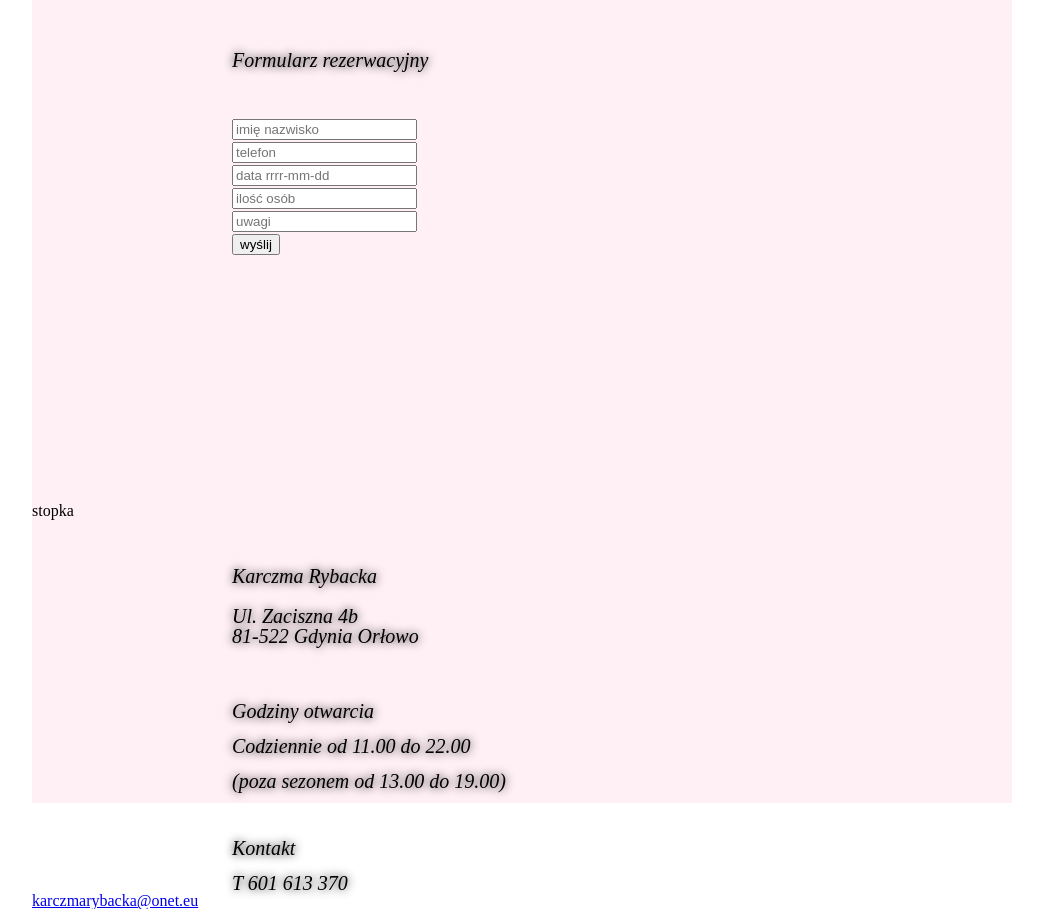
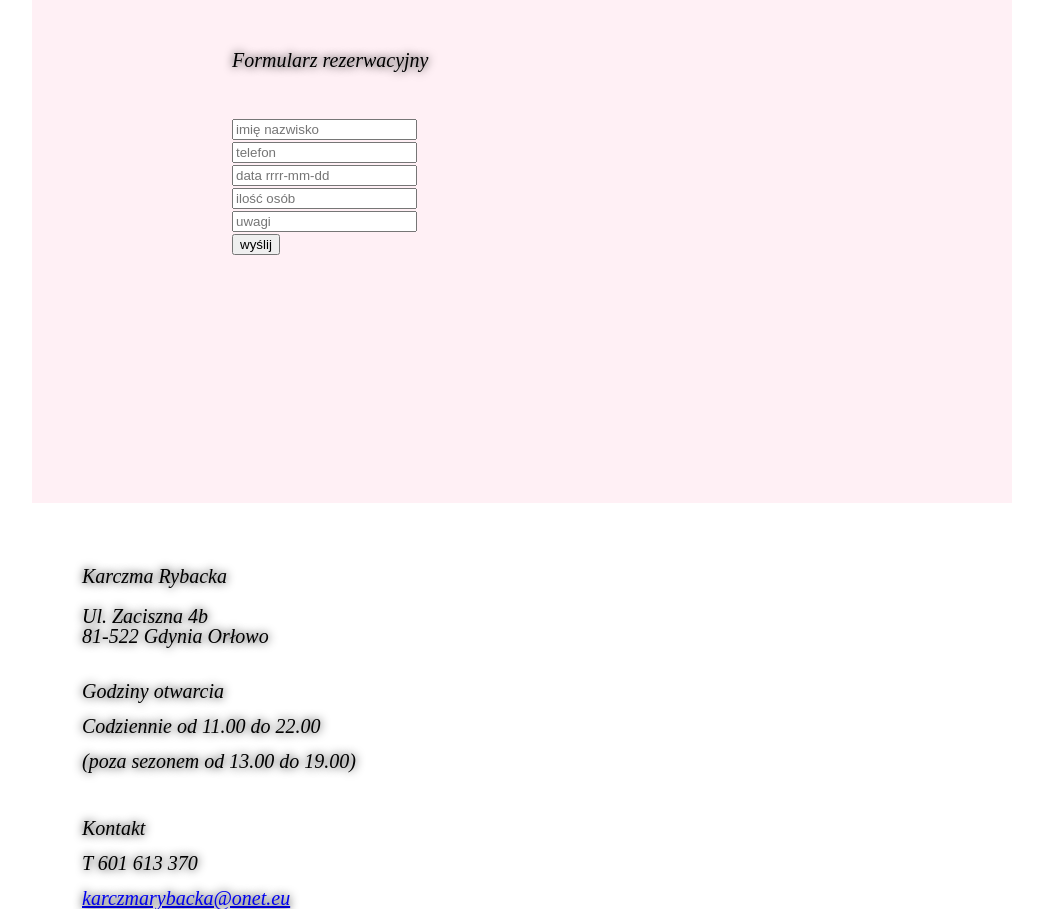
Before and after one commit to Karina2601/korepetycje, a plain HTML site: page index.html in a window 1280 px wide. Shown: the part 1573-2482 px from the top of the page, without its empty margins (118-1161 px from the left). Drawn offline with Linux system fonts and the light colour scheme.

Commit message:
upgrade 13.05

```diff
--- a/index.html
+++ b/index.html
@@ -9,7 +9,7 @@
     <link rel="stylesheet" href="projekt.css">
 </head>
 
-<body>
+
     <header>
         <nav class="menu">
             <ul>
@@ -23,7 +23,7 @@
         <div class="clear"></div>
     </header>
 <main>
-    <section id="zajawka">zdjecia
+    <section id="zajawka">
 
     </section>
 
@@ -82,7 +82,6 @@
 
 </main>
 
-<footer> stopka
     <br>
     <br>
     <br>
@@ -95,18 +94,20 @@
 
 
     <br>
-    <br>
+
 
     <p>Godziny otwarcia</p>
     <p>Codziennie od 11.00 do 22.00</p>
     <p>(poza sezonem od 13.00 do 19.00)</p>
     <br>
     <br>
-    <p>Kontakt</p>
-    <p>T 601 613 370</p>
-    <a href="mailto:karczmarybacka@onet.eu?Subject=Witaj">karczmarybacka@onet.eu</a></p>
+    <span><p>Kontakt</p></span>
+    <span><p>T 601 613 370</p></span>
+    <span><p><a href="mailto:karczmarybacka@onet.eu?Subject=Witaj">karczmarybacka@onet.eu</a></p></span>
 
 </footer>
+
+
 
 
 <script src="jquery-2.2.3.min.js"></script>
```
